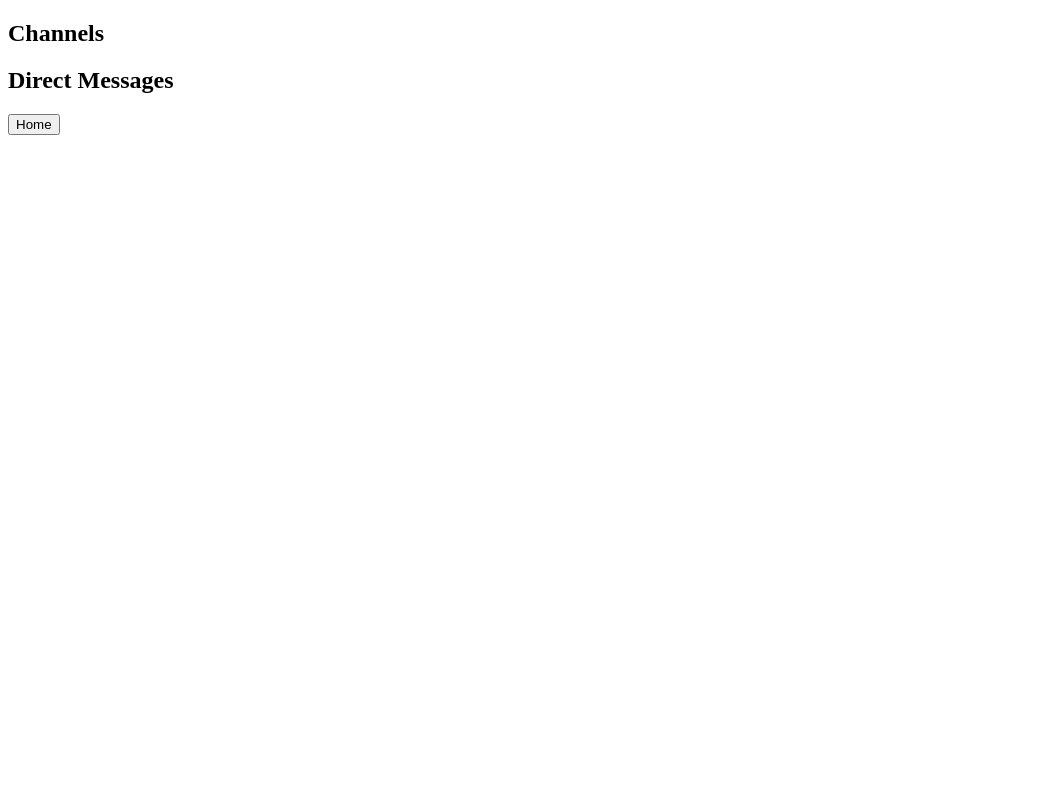
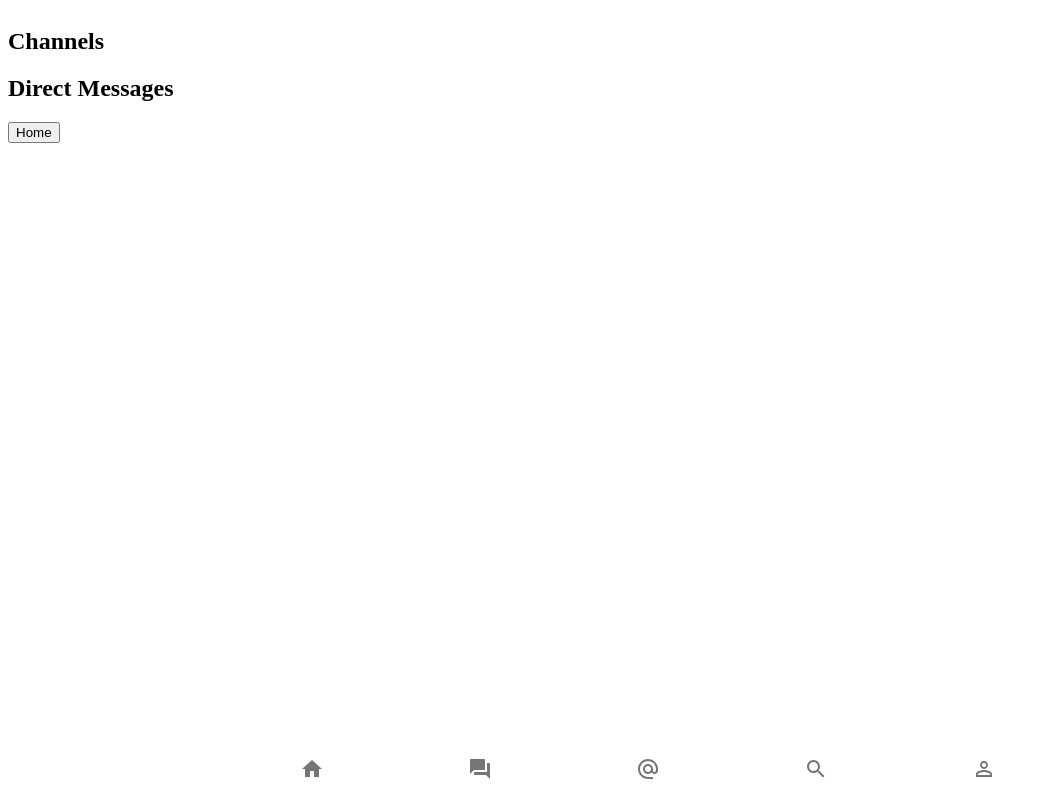
Before and after one commit to william-dai/slack-clone, a React (Create React App) app in the folder frontend/: page /channels in a window 1280 px wide. Shown: the whole page, without its empty margins (0-1047 px from the left). Built offline with nearby package versions, Linux system fonts and the light colour scheme.

Commit message:
Added beginning of navbar

```diff
--- a/frontend/src/Channels.js
+++ b/frontend/src/Channels.js
@@ -1,5 +1,13 @@
+import {BottomNavigation} from '@material-ui/core';
 import React from 'react';
 import {useHistory} from 'react-router-dom';
+import {makeStyles} from '@material-ui/core/styles';
+import BottomNavigationAction from '@material-ui/core/BottomNavigationAction';
+import HomeIcon from '@material-ui/icons/Home';
+import ForumIcon from '@material-ui/icons/Forum';
+import AlternateEmailIcon from '@material-ui/icons/AlternateEmail';
+import SearchIcon from '@material-ui/icons/Search';
+import PersonOutlineIcon from '@material-ui/icons/PersonOutline';
 
 /**
  *
@@ -72,6 +80,22 @@ function fetchMessages(setMessages) {
     });
 } */
 
+const useStyles = makeStyles((theme) => ({
+  root: {
+    position: 'absolute',
+    height: '100%',
+    width: '100%',
+    // bottom: 0,
+    margin: 0,
+  },
+  bottomNav: {
+    position: 'fixed',
+    bottom: '0%',
+    margin: 'auto',
+    width: '100%',
+  },
+}));
+
 /**
  *
  * @return {object}
@@ -85,12 +109,14 @@ function Channels() {
   // let [messageDisplay, setMessageDisplay] = React.useState(false);
   // const [messages, setMessages] = React.useState({});
 
+  const classes = useStyles();
+
   React.useEffect(() => {
     fetchChannels(setChannels /* , setError */);
   }, []);
 
   return (
-    <div>
+    <div className={classes.root}>
       <h2 id='category'>Channels</h2>
       <div id='channels'>
         {channels.map((channel) => {
@@ -119,6 +145,20 @@ function Channels() {
       <div id='channels'>
       </div>
       <button onClick={() => history.push('/channels')}>Home</button>
+      <BottomNavigation
+        className={classes.bottomNav}>
+        {/* value={value} onChange={handleChange} className={classes.root}> */}
+        <BottomNavigationAction
+          label="Home" value="home" icon={<HomeIcon />} />
+        <BottomNavigationAction
+          label="Messages" value="messages" icon={<ForumIcon />} />
+        <BottomNavigationAction
+          label="At" value="at" icon={<AlternateEmailIcon />} />
+        <BottomNavigationAction
+          label="Search" value="search" icon={<SearchIcon />} />
+        <BottomNavigationAction
+          label="Profile" value="profile" icon={<PersonOutlineIcon />} />
+      </BottomNavigation>
     </div>
   );
 };
```
